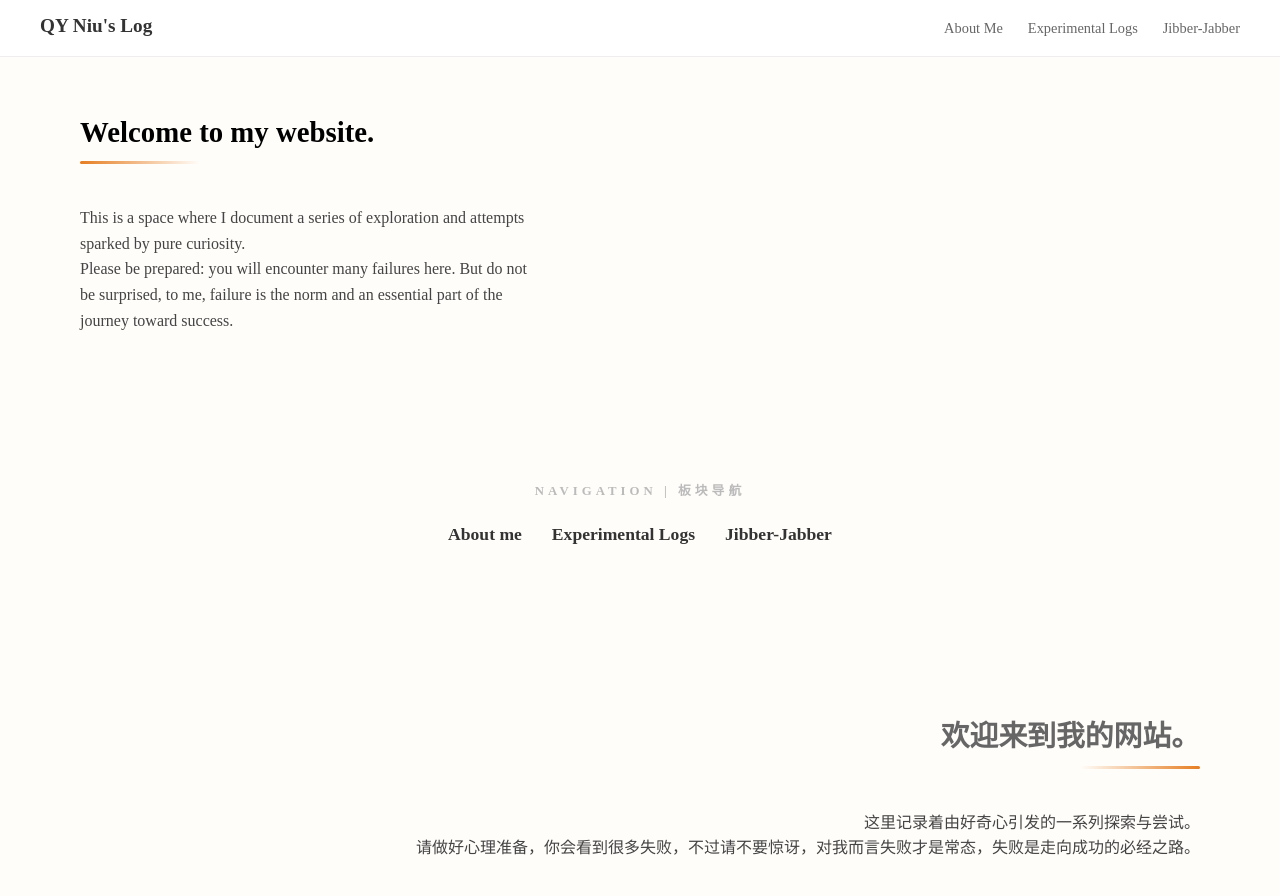
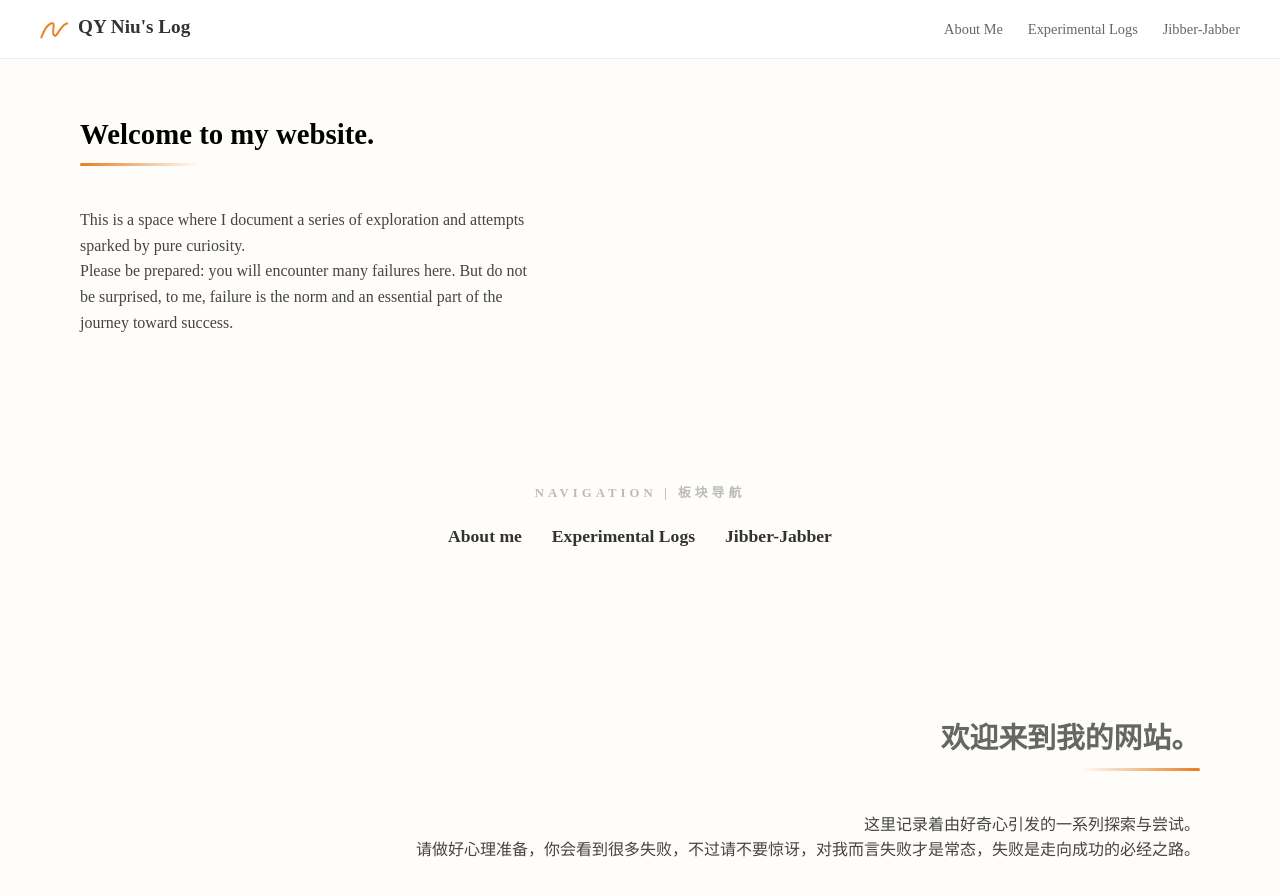
Before and after one commit to nqy-exp/nqy-exp.github.io, a Jekyll site: the page built from index.md, in a window 1280 px wide and 900 px high. Shown: the top 896 px of the window. Built offline with Jekyll 4.4.1, drawn with Linux system fonts in a browser that asks for light colours.

Commit message:
header change

```diff
--- a/_includes/header.html
+++ b/_includes/header.html
@@ -18,8 +18,13 @@
   </nav>
 
   <!-- 3. 标题 -->
+<!-- 3. 【已集成 Logo 的标题单元】 -->
   <div class="header-left">
-    <a href="/" class="header-title">QY Niu's Log</a>
+    <!-- 将 Logo 和 文字 包裹在一个 brand 链接中 -->
+    <a href="/" class="header-brand">
+      <img src="/images/favicon-180x180.png" alt="Logo" class="header-logo">
+      <span class="header-title">QY Niu's Log</span>
+    </a>
   </div>
 
   <!-- 4. 桌面端导航 (保持不变) -->
--- a/assets/css/style.css
+++ b/assets/css/style.css
@@ -8,36 +8,52 @@ background-color: #fffdfa;
 }
 
 
-/*/* =========================================
-   2. 自定义 Header (顶部导航栏) - 响应式增强版
+/* =========================================
+   2. 自定义 Header (集成 Logo 品牌版)
    ========================================= */
-
 
 .my-custom-header {
   display: flex;
-/* 【核心修复】确保左边是标题，右边是菜单，中间留空 */
   justify-content: space-between;
   align-items: center;
   padding: 15px 40px;
   border-bottom: 1px solid #eee;
   background-color: rgba(255, 255, 255, 0.9);
-position: sticky; /* 让 header 粘在顶部 */
+  position: sticky;
   top: 0;
   z-index: 3000 !important;
 }
 
-
-/* 左侧组合容器：包含汉堡按钮和标题 */
+/* 左侧组合容器 */
 .header-left {
   display: flex;
   align-items: center;
-gap: 15px; /* 按钮和标题之间的距离 */
-/* 确保左侧部分不会被挤向中间 */
+  gap: 15px; /* 汉堡按钮与品牌单元之间的间距 */
   margin-right: auto;
 }
 
-
-/* 标题基础样式 */
+/* 【核心新增】品牌单元：Logo + 文字的组合体 */
+.header-brand {
+  display: flex;
+  align-items: center;
+  gap: 10px; /* Logo 与文字之间的呼吸感间距 */
+  text-decoration: none !important;
+  transition: opacity 0.3s ease;
+}
+
+.header-brand:hover {
+  opacity: 0.8; /* 整体悬停时轻微透明，增加交互高级感 */
+}
+
+/* 【核心新增】Logo 图片样式 */
+.header-logo {
+  width: 28px;  /* 控制 Logo 大小，与文字视觉对齐 */
+  height: 28px;
+  object-fit: contain;
+  display: block;
+}
+
+/* 【重构】标题基础样式 */
 .header-title {
   font-weight: bold;
   font-size: 1.2em;
@@ -49,8 +65,7 @@ padding-bottom: 4px;
   transition: color 0.3s ease;
 }
 
-
-/* 标题下方的橙色装饰线 */
+/* 【优化】标题下方的橙色装饰线：现在改为在 hover 整个 brand 时触发 */
 .header-title::after {
   content: "";
   position: absolute;
@@ -65,9 +80,39 @@ transition: transform 0.3s ease;
   pointer-events: none;
 }
 
-
-.header-title:hover::after {
+/* 当鼠标悬停在整个品牌单元时，标题下的线展开 */
+.header-brand:hover .header-title::after {
   transform: scaleX(1);
+}
+
+/* --- 移动端适配部分 (保持你原有的逻辑并优化对齐) --- */
+
+@media (max-width: 768px) {
+  .my-custom-header {
+    justify-content: center !important; /* 确保 Header 在移动端居中 */
+    padding: 0 20px !important;
+    height: 60px !important;
+  }
+
+  .header-left {
+    width: 100% !important;
+    margin: 0 !important;
+    display: flex !important;
+    justify-content: center !important; /* 确保 Logo + 文字 在移动端居中 */
+  }
+
+  /* 如果在手机上觉得 Logo 太大，可以微调这个值 */
+  .header-logo {
+    width: 24px;
+    height: 24px;
+  }
+}
+
+/* 桌面端隐藏汉堡包 */
+@media (min-width: 769px) {
+  .hamburger-btn {
+    display: none !important;
+  }
 }
 
 
@@ -129,20 +174,6 @@ transition: all 0.3s cubic-bezier(0.4, 0, 0.2, 1); /* 更丝滑的动画 */
 .hamburger-btn.is-open span:nth-child(2) { opacity: 0; }
 .hamburger-btn.is-open span:nth-child(3) { transform: translateY(-7.5px) rotate(-45deg); }
 
-@media (min-width: 769px) {
-    /* 在桌面端，汉堡包完全不存在，不占任何空间 */
-    .hamburger-btn {
-        display: none !important;
-    }
-
-    /* 确保标题和导航在两端对齐 */
-    .header-left {
-        margin-right: auto;
-    }
-    .desktop-nav {
-        margin-left: auto;
-    }
-}
 
 /* ============================================================
    响应式媒体查询 (针对手机/小屏幕)
```
Lines whose indentation alone changed are shown as unchanged.
